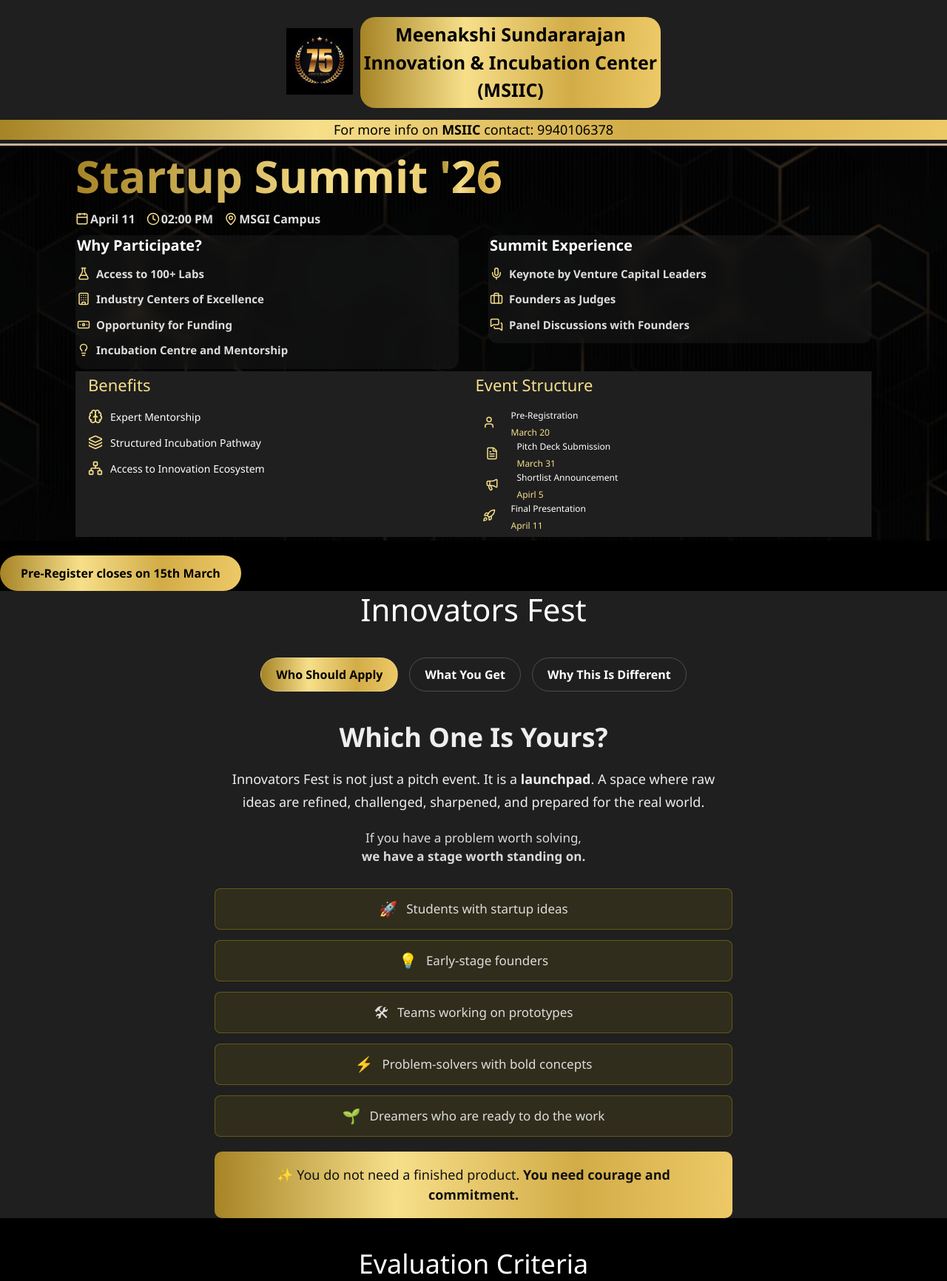
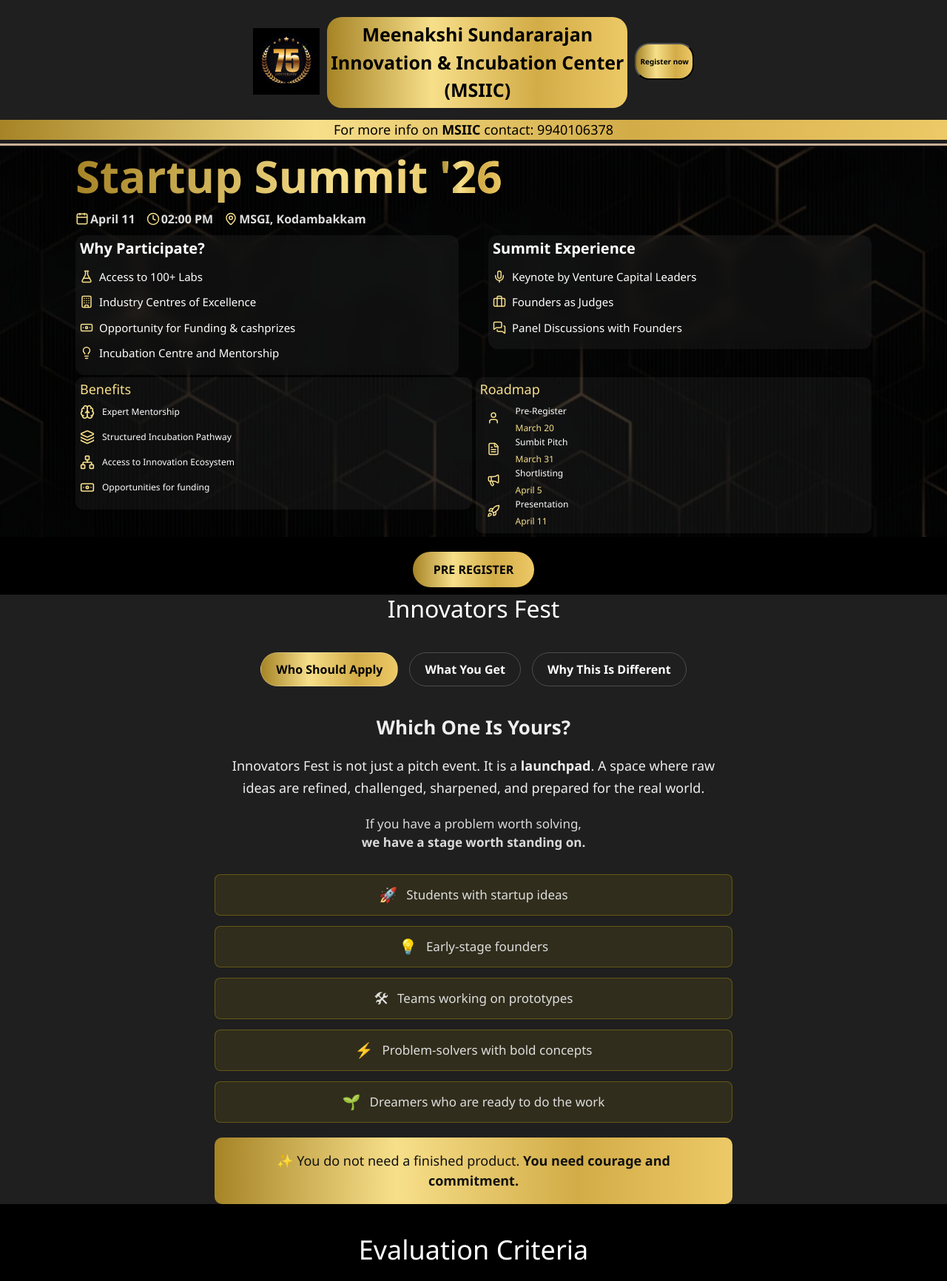
Before and after one commit to archana21796/meenakshigroups, a PHP site: page /StartupSummit/ in a window 1280 px wide. Shown: the top 1732 px of the page at 74% size. Run offline with PHP 8.4, Linux system fonts and the light colour scheme.

Commit message:
changes updated

```diff
--- a/StartupSummit/index.html
+++ b/StartupSummit/index.html
@@ -53,6 +53,15 @@ display: inline-block;
 padding: 5px;
 background: linear-gradient(90deg, #A68426 0%, #F7DF8A 35%, #D2AC47 70%, #EDC967 100%);
 /* margin-bottom:18px; */
+}
+.msiic-full1{
+  border-radius: 20px;
+color:black;
+font-weight: bold;
+display: inline-block;
+padding: 5px;
+background: linear-gradient(90deg, #A68426 0%, #F7DF8A 35%, #D2AC47 70%, #EDC967 100%);
+font-size: 10px;
 }
 
 /* SUMMIT LINE */
@@ -136,6 +145,12 @@ Innovation & Incubation Center <br>
 (MSIIC)
 </p>
 
+
+<div class="centerbtn" >
+    <a style="text-decoration: none;" class="centerbtn" href=""><button style="height: 50px;" class="msiic-full1">
+        Register now
+    </button></a>
+</div>
 <!-- <div class="header-logo">
 <img src="../iic.webp" alt="Right Logo">
 </div> -->
@@ -188,7 +203,7 @@ Pitch your ideas. Turn it to Products
 
 <div class="meta-item">
 <i data-lucide="map-pin"></i>
-<span>MSGI Campus</span>
+<span>MSGI, Kodambakkam</span>
 </div>
 
 </div>
@@ -214,12 +229,12 @@ Access to 100+ Labs
 
 <div class="feature">
 <i data-lucide="building"></i>
-Industry Centers of Excellence
+Industry Centres of Excellence
 </div>
 
 <div class="feature">
 <i data-lucide="banknote"></i>
-Opportunity for Funding
+Opportunity for Funding & cashprizes
 </div>
 
 <div class="feature">
@@ -229,7 +244,6 @@ Incubation Centre and Mentorship
 
 <!-- <div class="feature">
 <i data-lucide="users"></i>
-Mentorship from Experts
 </div> -->
 
 </div>
@@ -270,7 +284,7 @@ High-value Networking Opportunities
 
 <section class="summit-benefits-roadmap">
 
-<div class="container br-grid">
+<div class="container br-grid"  style="padding: 0;">
 
 <!-- LEFT SIDE : BENEFITS -->
 
@@ -293,14 +307,18 @@ High-value Networking Opportunities
 <span>Access to Innovation Ecosystem</span>
 </div>
 
+<div class="benefit-item">
+<i data-lucide="banknote"></i>
+<span>Opportunities for funding</span>
+</div>
 </div>
 
 
 <!-- RIGHT SIDE : ROADMAP -->
 
-<div class="roadmap-side" data-aos="fade-left">
+<div class="roadmap-side benefits-side" data-aos="fade-left">
 
-<h3 class="br-heading">Event Structure</h3>
+<h3 class="br-heading">Roadmap</h3>
 <!--
 <div class="roadmap-vertical"> -->
 
@@ -312,7 +330,7 @@ High-value Networking Opportunities
 </div>
 
 <div>
-<p>Pre-Registration </p>
+<p>Pre-Register </p>
 <span>March 20</span>
 </div>
 </div>
@@ -321,12 +339,12 @@ High-value Networking Opportunities
 <!-- STEP 2 -->
 
 <div class="roadmap-v-step">
-<div  class="roadmap-v-icon" style="width:44px;padding:2px;">
+<div  class="roadmap-v-icon" >
 <i data-lucide="file-text"></i>
 </div>
 
 <div>
-<p>Pitch Deck Submission</p>
+<p>Sumbit Pitch</p>
 <span>March 31</span>
 </div>
 </div>
@@ -337,13 +355,13 @@ High-value Networking Opportunities
 <!-- STEP 4 -->
 
 <div class="roadmap-v-step">
-<div class="roadmap-v-icon" style="width:44px;padding:3px;">
+<div class="roadmap-v-icon">
 <i data-lucide="megaphone"></i>
 </div>
 
 <div>
-<p>Shortlist Announcement</p>
-<span>Apirl 5</span>
+<p>Shortlisting</p>
+<span>April 5</span>
 </div>
 </div>
 
@@ -356,7 +374,7 @@ High-value Networking Opportunities
 </div>
 
 <div>
-<p>Final Presentation</p>
+<p> Presentation</p>
 <span>April 11</span>
 </div>
 </div>
@@ -381,7 +399,7 @@ Submission Deadline: <span>March 15</span>
 <div class="hero-buttons" data-aos="zoom-in" data-aos-delay="700">
 
 <a href="https://docs.google.com/forms/d/e/1FAIpQLSesHvmkBz8h9kbMxRl5Cohq9g7vlTw3FkjPeEIvGkgZcd7fxg/viewform" class="btn-primary">
-Pre-Register closes on 15th March
+PRE REGISTER
 </a>
 
 
--- a/StartupSummit/style.css
+++ b/StartupSummit/style.css
@@ -11,7 +11,7 @@ align-items:flex-start;
 
 .summit-col{
 background:rgba(255,255,255,0.05);
-padding:2px;
+padding:6px;
 border-radius:12px;
 backdrop-filter:blur(10px);
 }
@@ -45,6 +45,8 @@ gap:20px;
 
 .hero-eligibility-title{
 font-size:18px;
+color: #F7DF8A;
+margin-bottom: 10px !important;
 }
 
 .feature{
@@ -54,9 +56,12 @@ font-size:14px;
 }
 /********Why Participate & Summit Experience**************************/
 
+.centerbtn{
+    display: flex;
+    align-items: center;
+}
 .summit-benefits-roadmap{
-background:#1f1f1f;
-padding:5px;
+/* padding:5px; */
 color:white;
 }
 
@@ -66,12 +71,16 @@ grid-template-columns:1fr 1fr;
 gap:5px;
 align-items:start;
 }
-
+.benefits-side{
+background:rgba(255,255,255,0.05);
+border-radius: 10px;
+padding: 6px;
+}
 /* headings */
 
 .br-heading{
-font-size:22px;
-margin-bottom:20px;
+font-size:18px;
+margin-bottom:10px;
 color:#F7DF8A;
 }
 
@@ -85,7 +94,7 @@ margin-bottom:14px;
 font-size:15px;
 }
 .benefit-item span{
-font-size: 14px;
+font-size: 12px;
 }
 .benefit-item svg{
 width:20px;
@@ -285,8 +294,8 @@ margin-bottom: 3px;
 display:flex;
 align-items:center;
 gap:8px;
-color:#ddd;
-font-weight: bolder;
+color:#ffffff;
+/* font-weight: bolder; */
 }
 
 .feature svg{
@@ -320,8 +329,11 @@ font-weight:700;
 
 .hero-buttons{
 display:flex;
+justify-content: center;
 gap:15px;
 margin-top:20px;
+margin-bottom: 10px;
+text-align: center;
 }
 
 .btn-primary{
@@ -556,7 +568,7 @@ color:white;
 
 .tabs-title{
 text-align:center;
-font-size:42px;
+font-size:32px;
 margin-bottom:40px;
 }
 
@@ -624,7 +636,7 @@ color:#eee;
 }
 
 .apply-title{
-font-size:36px;
+font-size:26px;
 font-weight:700;
 margin-bottom:20px;
 }
```
